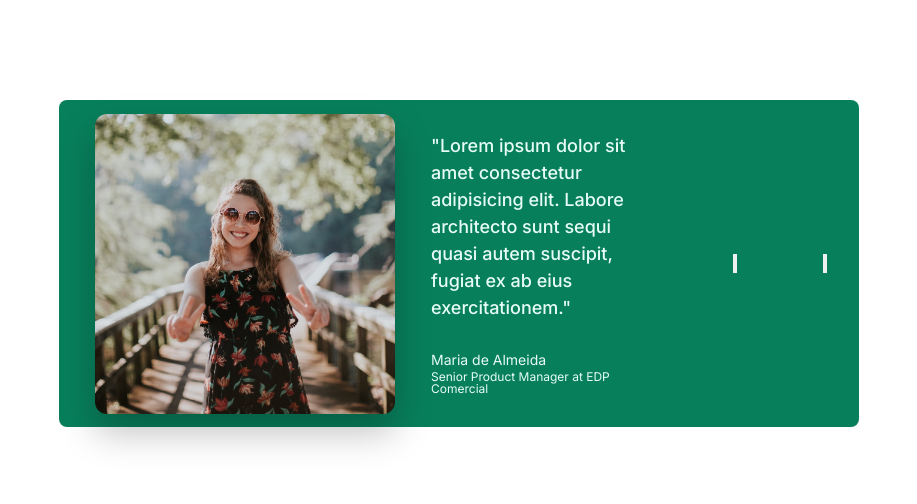
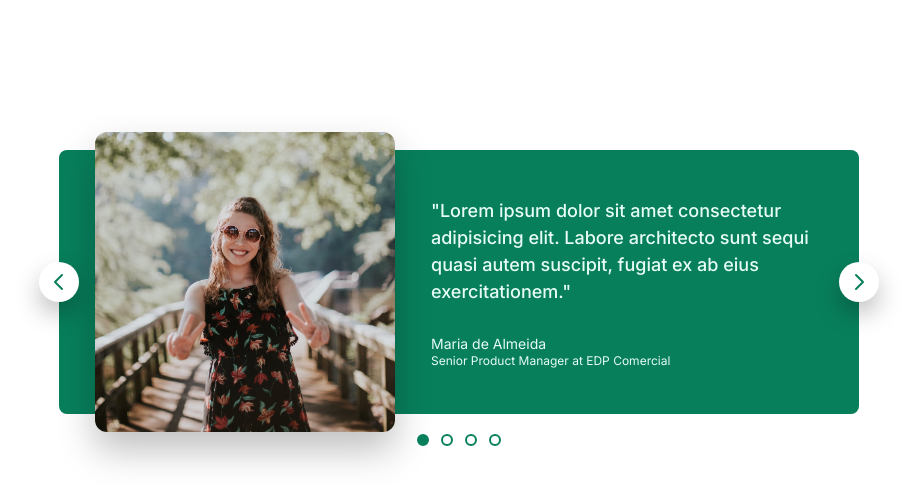
Before and after one commit to dewanwakilahmed/sample-carousel-component, a plain HTML site: page index.html in a window 1280 px wide. Shown: the whole page, without its empty margins (181-1098 px from the left). Drawn offline with Linux system fonts and the light colour scheme.

Commit message:
Finished Component

```diff
--- a/index.html
+++ b/index.html
@@ -24,7 +24,7 @@
         <p class="testimonial-job">Senior Product Manager at EDP Comercial</p>
       </blockquote>
 
-      <button class="btn">
+      <button class="btn btn--left">
         <svg
           xmlns="http://www.w3.org/2000/svg"
           class="btn-icon"
@@ -40,7 +40,7 @@
           />
         </svg>
       </button>
-      <button class="btn">
+      <button class="btn btn--right">
         <svg
           xmlns="http://www.w3.org/2000/svg"
           class="btn-icon"
@@ -56,6 +56,12 @@
           />
         </svg>
       </button>
+      <div class="dots">
+        <button class="dot dot--fill">&nbsp;</button>
+        <button class="dot">&nbsp;</button>
+        <button class="dot">&nbsp;</button>
+        <button class="dot">&nbsp;</button>
+      </div>
     </div>
   </body>
 </html>
--- a/style.css
+++ b/style.css
@@ -25,11 +25,11 @@ body {
 
 .carousel {
   width: 800px;
-  margin: 100px auto;
+  margin: 150px auto;
   background-color: #087f5b;
-  padding: 32px;
-  padding-left: 86px;
+  padding: 32px 48px 32px 86px;
   border-radius: 8px;
+  position: relative;
 
   display: flex;
   align-items: center;
@@ -61,3 +61,59 @@ img {
   font-size: 12px;
   color: #e6fcf5;
 }
+
+/* CONTROLS */
+.btn {
+  background-color: #fff;
+  border: none;
+  height: 40px;
+  width: 40px;
+  border-radius: 50%;
+  position: absolute;
+  box-shadow: 0 12px 24px rgba(0, 0, 0, 0.25);
+  top: 50%;
+  cursor: pointer;
+
+  display: flex;
+  align-items: center;
+  justify-content: center;
+}
+
+.btn--left {
+  left: 0;
+  transform: translate(-50%, -50%);
+}
+
+.btn--right {
+  right: 0;
+  transform: translate(50%, -50%);
+}
+
+.btn-icon {
+  height: 24px;
+  width: 24px;
+  stroke: #087f5b;
+}
+
+.dots {
+  position: absolute;
+  left: 50%;
+  bottom: 0;
+  transform: translate(-50%, 32px);
+
+  display: flex;
+  gap: 12px;
+}
+
+.dot {
+  height: 12px;
+  width: 12px;
+  background-color: #fff;
+  border: 2px solid #087f5b;
+  border-radius: 50%;
+  cursor: pointer;
+}
+
+.dot--fill {
+  background-color: #087f5b;
+}
```
